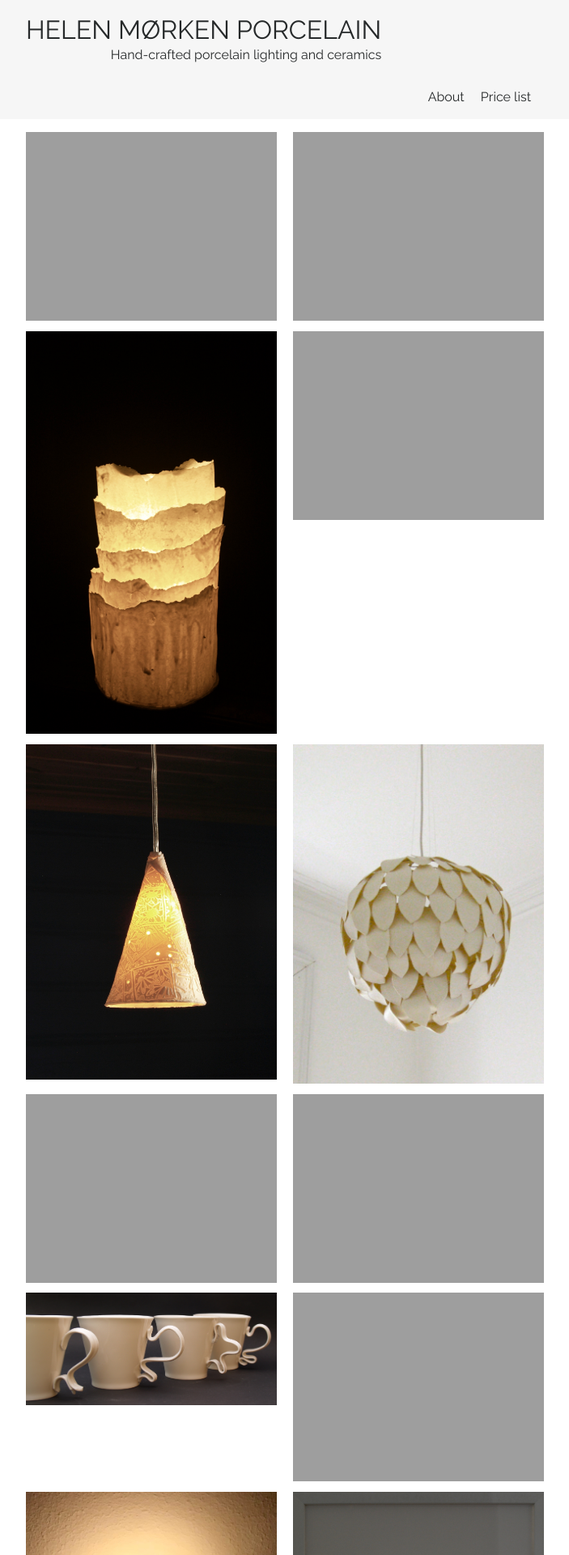
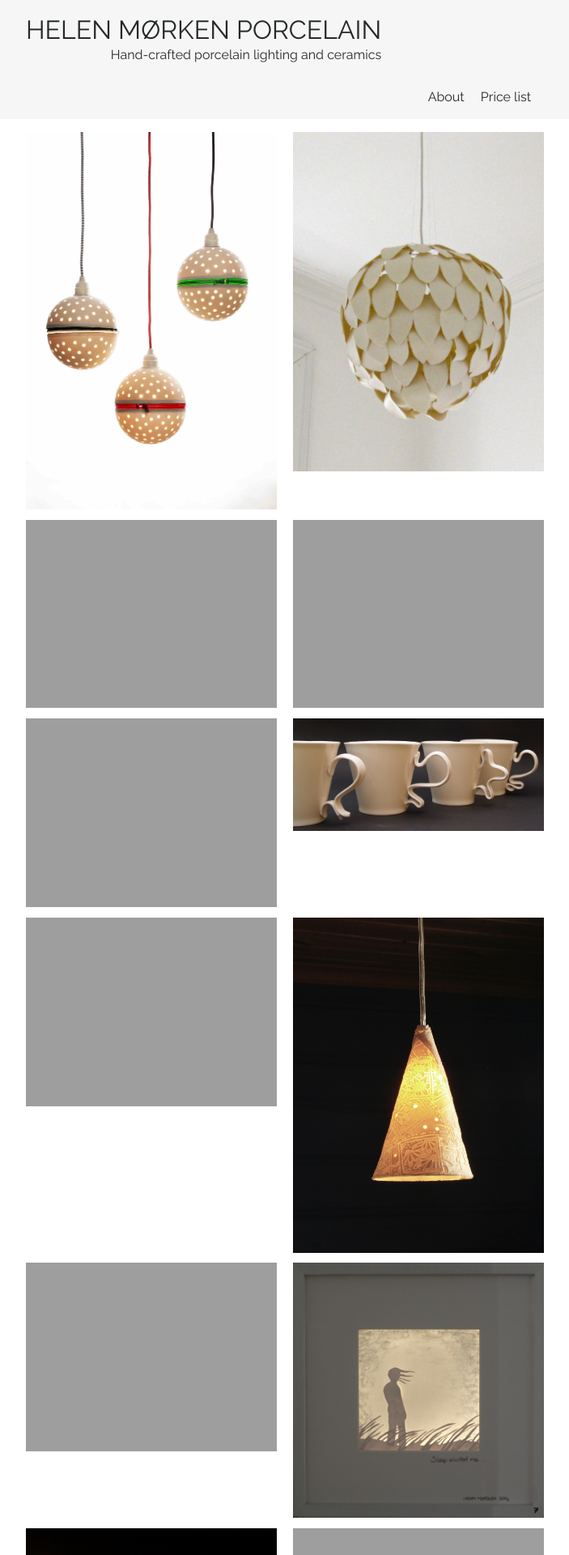
Before and after one commit to rebekkjm/helenmorkenno, a Jekyll site: the page built from index.html, in a window 1280 px wide. Shown: the top 1920 px of the page at 81% size, without its empty margins (288-991 px from the left). Built offline with Jekyll 4.4.1, drawn with Linux system fonts in a browser that asks for light colours.

Commit message:
Sorterte produkter på forsiden

```diff
--- a/index.html
+++ b/index.html
@@ -5,11 +5,12 @@ layout: default
 <div class="content frontpage">
 
     <ul class="clearfix">
-        {% for product in site.products %}
+        {% assign products = site.products | sort: 'order' %}
+        {% for product in products %}
         <li class="frontpage-product {% cycle 'margin', 'nomargin' %}">
             <a class="frontpage-product-link" href="{{ product.url | prepend: site.github.url }}">
                 <img src="{{ product.image | prepend: "/img/" | prepend: site.github.url }}"/>
-                <p class="frontpage-product-title">{{ product.title }}</p>
+                <p class="frontpage-product-title">{{ product.title }}, {{ product.order }}</p>
             </a>
         </li>
         {% endfor %}
```
